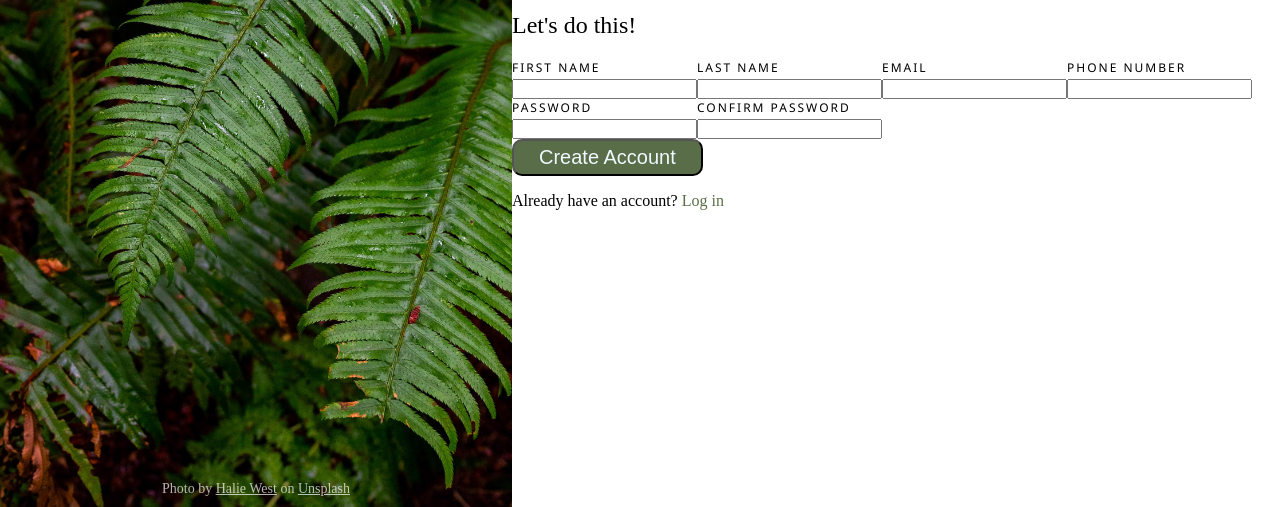
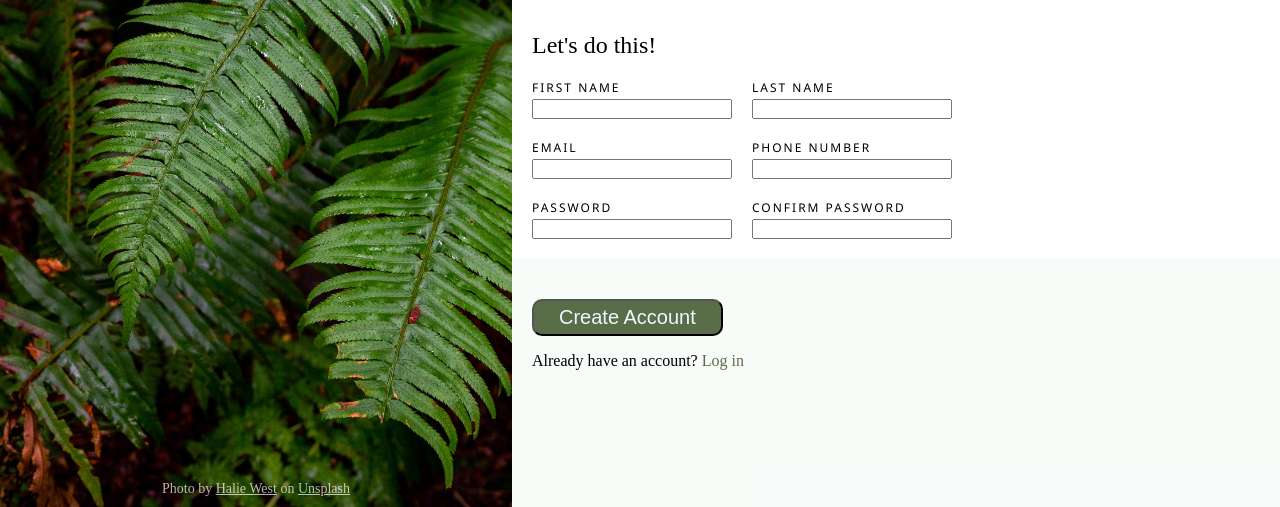
Before and after one commit to NyanLight/sign-up-form, a plain HTML site: page index.html in a window 1280 px wide. Shown: the part 293-800 px from the top of the page. Drawn offline with Linux system fonts and the light colour scheme.

Commit message:
right part looks much better now

```diff
--- a/index.html
+++ b/index.html
@@ -20,6 +20,8 @@
             <p><h3>You know you want to.</h3></p>
         </article>
         <form action="example.com" method="post" id="form">
+
+                <div class="main_block">
                     <h2>Let's do this!</h2>
                     <div class="inputs">
                         <div class="pair">
@@ -47,10 +49,12 @@
                             <input type="password" name="confirmPassword" id="confirmPassword">
                         </div>
                 </div>
+                </div>
+                <div class="footer">
                     <button type="submit" form="form">Create Account</button>
                     <p><span>Already have an account? <a href="https://github.com/NyanLight" id="logIn_link">Log in</a> </span></p>
+                </div>
         </form>
-
     </main>
 </body>
 </html>
--- a/style.css
+++ b/style.css
@@ -69,10 +69,11 @@ img {
 main {
     width: 60%;
     height: 100%;
+    background-color: rgba(218, 238, 228, 0.212);
 }
 
 article {
-    background-color: rgba(218, 238, 228, 0.212);
+
     padding: 4rem 3rem;
 }
 
@@ -93,7 +94,8 @@ h3 {
 .inputs {
     display: flex;
     flex-wrap: wrap;
-
+    gap: 2rem;
+    width: 50rem;
 }
 
 label {
@@ -104,6 +106,7 @@ label {
 
 input {
     height: 1.5em;
+    width: 20rem;
 }
 
 
@@ -119,3 +122,16 @@ button {
     text-decoration: none;
     color: #596D48;
 }
+
+
+
+.main_block {
+    background-color: rgb(255, 255, 255);
+    padding: 2rem;
+    margin-bottom: 2rem;
+}
+
+.footer {
+    padding: 2rem;
+    margin: auto;
+}
```
Lines whose indentation alone changed are shown as unchanged.
